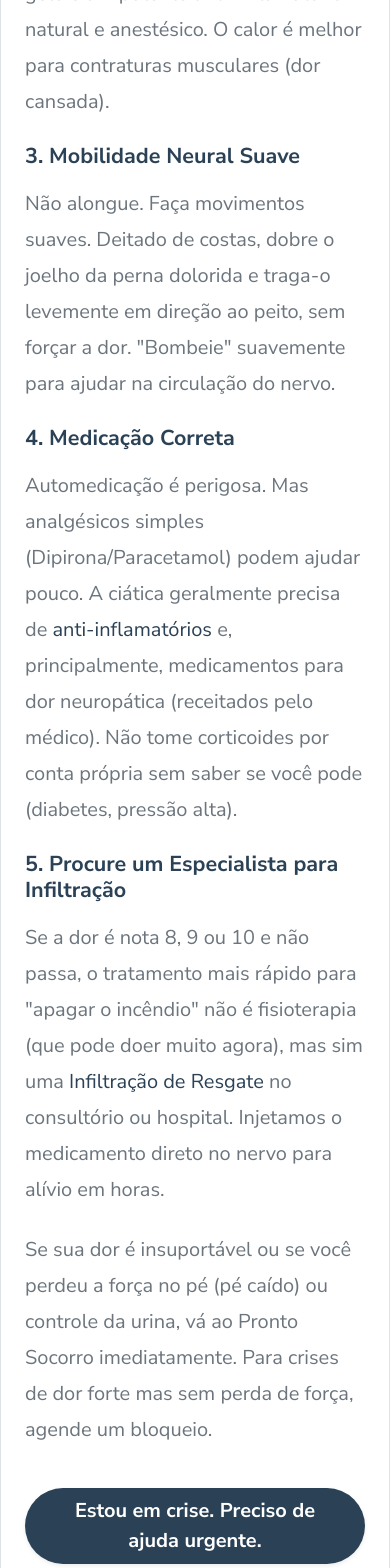
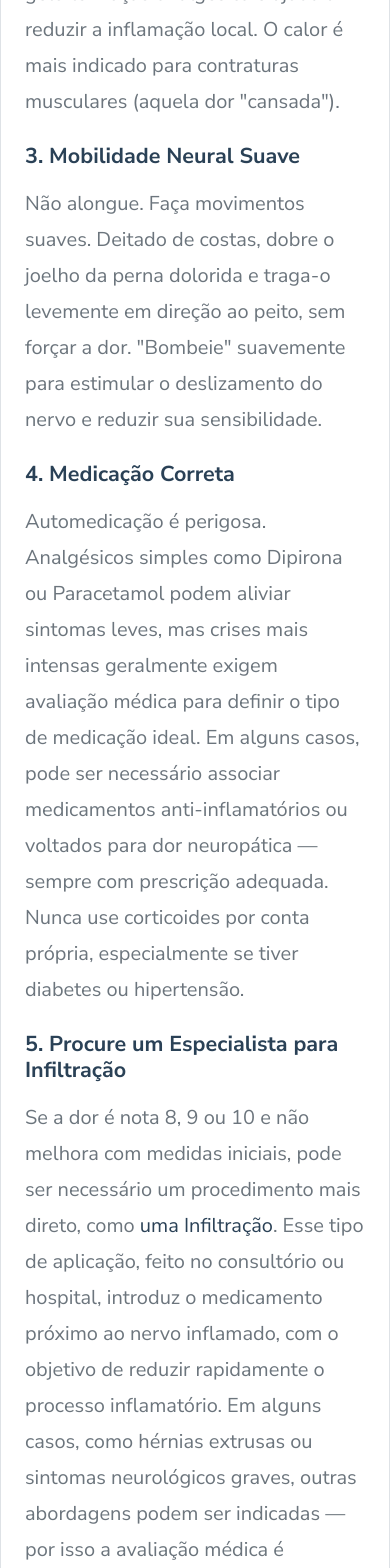
Before and after one commit to benedetjv/teste-site, a Next.js app: page /blog/dor-ciatica-alivio-rapido in a window 390 px wide. Shown: the part 2147-3715 px from the top of the page. Built offline with nearby package versions, Linux system fonts and the light colour scheme.

Commit message:
Update sciatica post: clarify ice/heat, nerve mobility, and meds

```diff
--- a/src/app/blog/dor-ciatica-alivio-rapido/page.mdx
+++ b/src/app/blog/dor-ciatica-alivio-rapido/page.mdx
@@ -24,16 +24,16 @@ Para quem busca no Google por alívio imediato durante uma crise, a primeira med
 Deite-se no chão (em cima de um tapete) e coloque as pernas sobre uma cadeira ou o sofá, formando um ângulo de 90 graus com os joelhos e quadris. Isso tira a tensão do iliopsoas e descomprime a lombar. Fique assim por 15-20 minutos.
 
 ### 2. Gelo ou Calor?
-Na fase de dor aguda (choque, queimação, inflamação recente): use **GELO** na lombar por 20 minutos. O gelo é um potente anti-inflamatório natural e anestésico. O calor é melhor para contraturas musculares (dor cansada).
+Na fase de dor aguda (choque, queimação, inflamação recente): use **GELO** na lombar por 20 minutos. O gelo tem ação analgésica e ajuda a reduzir a inflamação local. O calor é mais indicado para contraturas musculares (aquela dor "cansada").
 
 ### 3. Mobilidade Neural Suave
-Não alongue. Faça movimentos suaves. Deitado de costas, dobre o joelho da perna dolorida e traga-o levemente em direção ao peito, sem forçar a dor. "Bombeie" suavemente para ajudar na circulação do nervo.
+Não alongue. Faça movimentos suaves. Deitado de costas, dobre o joelho da perna dolorida e traga-o levemente em direção ao peito, sem forçar a dor. "Bombeie" suavemente para estimular o deslizamento do nervo e reduzir sua sensibilidade.
 
 ### 4. Medicação Correta
-Automedicação é perigosa. Mas analgésicos simples (Dipirona/Paracetamol) podem ajudar pouco. A ciática geralmente precisa de **anti-inflamatórios** e, principalmente, medicamentos para dor neuropática (receitados pelo médico). Não tome corticoides por conta própria sem saber se você pode (diabetes, pressão alta).
+Automedicação é perigosa. Analgésicos simples como Dipirona ou Paracetamol podem aliviar sintomas leves, mas crises mais intensas geralmente exigem avaliação médica para definir o tipo de medicação ideal. Em alguns casos, pode ser necessário associar medicamentos anti-inflamatórios ou voltados para dor neuropática — sempre com prescrição adequada. Nunca use corticoides por conta própria, especialmente se tiver diabetes ou hipertensão.
 
 ### 5. Procure um Especialista para Infiltração
-Se a dor é nota 8, 9 ou 10 e não passa, o tratamento mais rápido para "apagar o incêndio" não é fisioterapia (que pode doer muito agora), mas sim uma **Infiltração de Resgate** no consultório ou hospital. Injetamos o medicamento direto no nervo para alívio em horas.
+Se a dor é nota 8, 9 ou 10 e não melhora com medidas iniciais, pode ser necessário um procedimento mais direto, como **uma Infiltração**. Esse tipo de aplicação, feito no consultório ou hospital, introduz o medicamento próximo ao nervo inflamado, com o objetivo de reduzir rapidamente o processo inflamatório. Em alguns casos, como hérnias extrusas ou sintomas neurológicos graves, outras abordagens podem ser indicadas — por isso a avaliação médica é essencial.
 
 Se sua dor é insuportável ou se você perdeu a força no pé (pé caído) ou controle da urina, vá ao Pronto Socorro imediatamente. Para crises de dor forte mas sem perda de força, agende um bloqueio.
 
```
